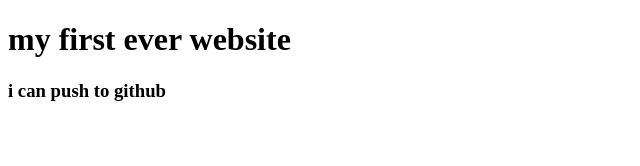
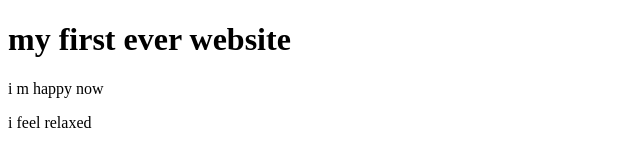
Before and after one commit to nasir3372971/my-first-website, a plain HTML site: page index.html in a window 1280 px wide. Shown: the whole page, without its empty margins (0-640 px from the left). Drawn offline with Linux system fonts and the light colour scheme.

Commit message:
happy now

```diff
--- a/index.html
+++ b/index.html
@@ -7,6 +7,7 @@
 </head>
 <body>
     <h1>my first ever website</h1>
-    <h3>i can push to github</h3>
+    <p>i m happy now</p>
+    <p>i feel relaxed</p>
 </body>
 </html>
```
